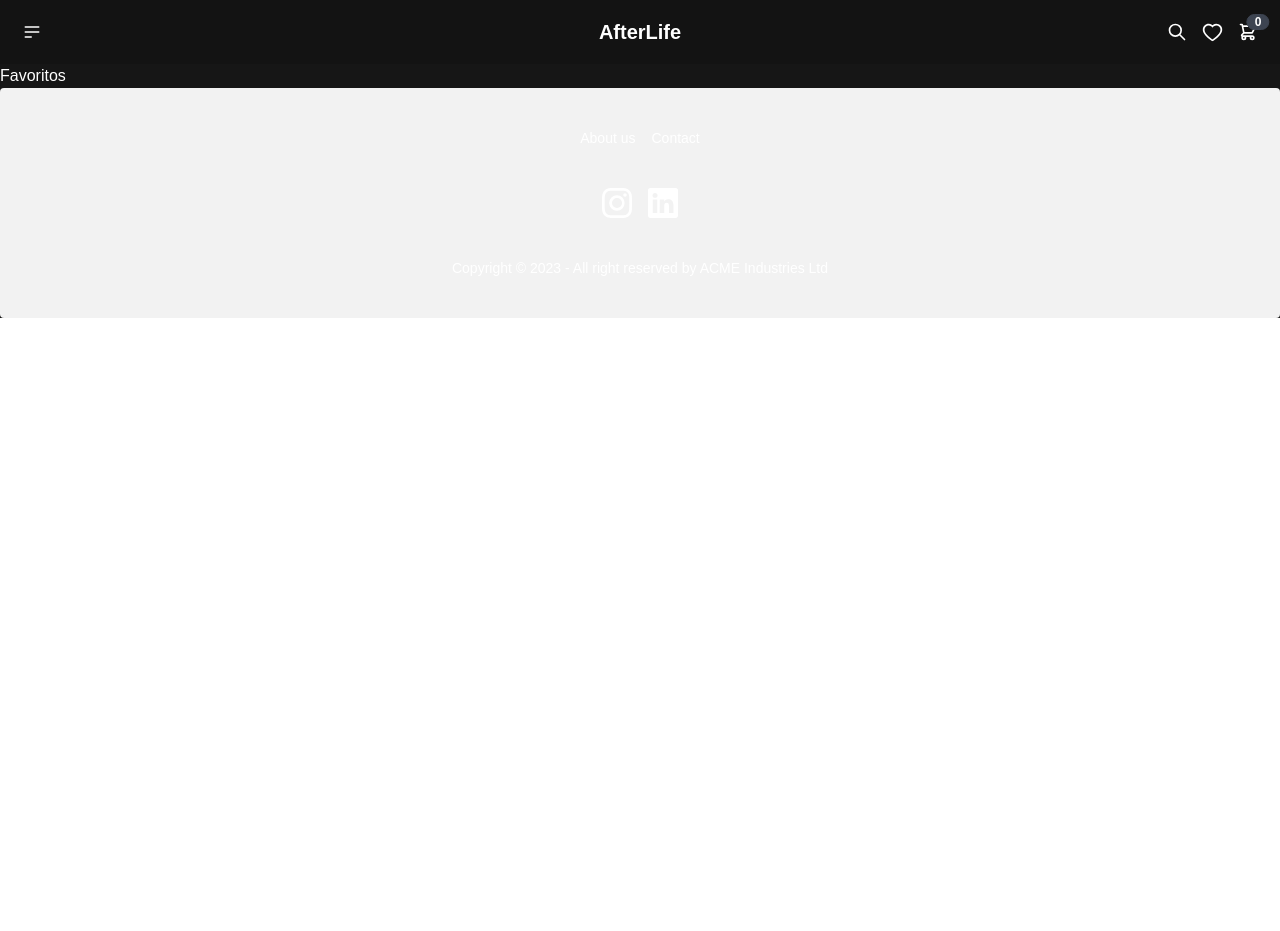
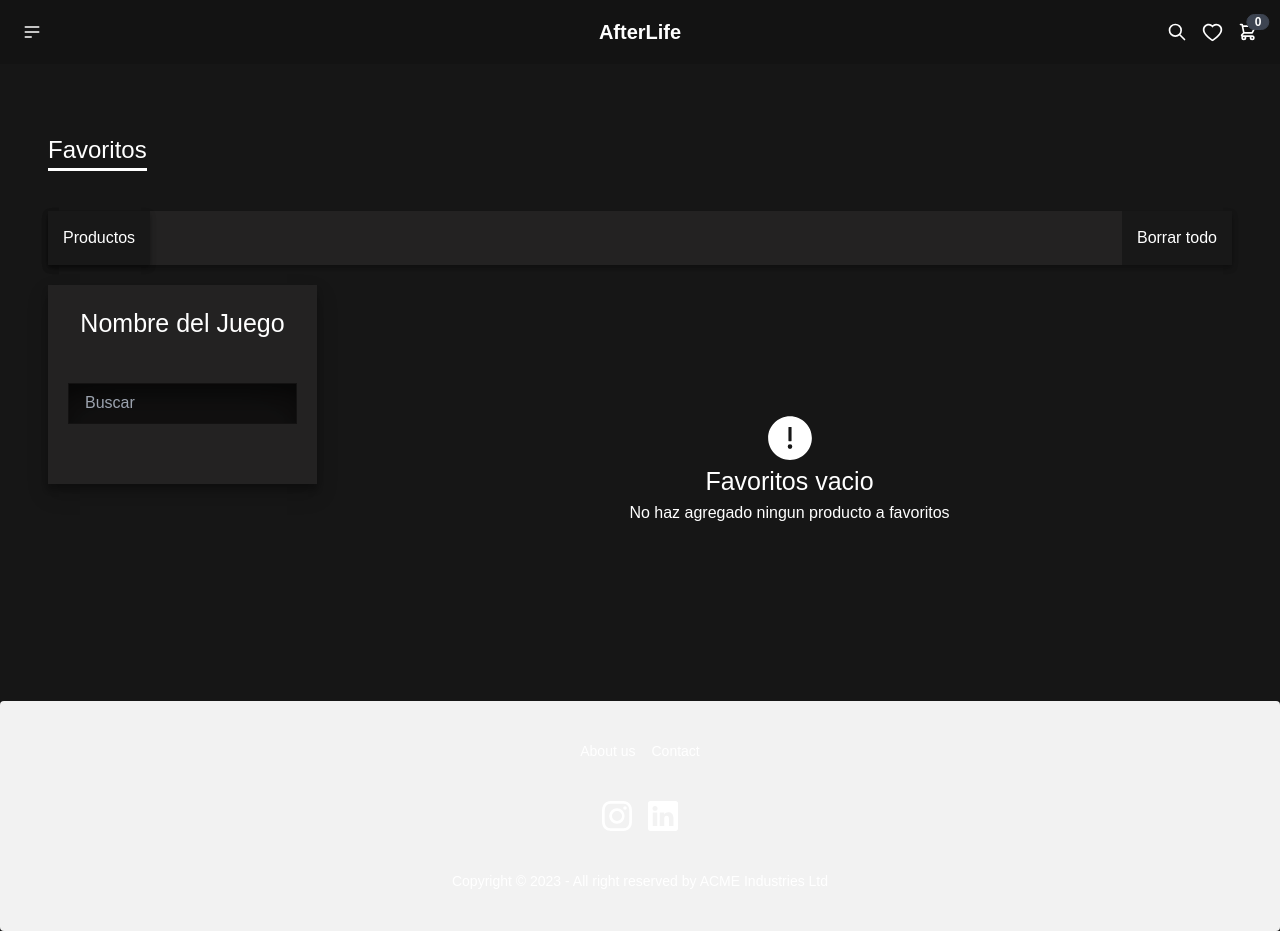
Before and after one commit to Agus-Sosa/Proyecto-react-2, a React (Vite) app: page /favoritos in a window 1280 px wide. Before the commit the page ends 800 px from the top, so only its background shows below. Built offline with nearby package versions, Linux system fonts and the light colour scheme; a web font is replaced by a local one.

Commit message:
Nueva funcionalidad de favoritos

```diff
--- a/src/components/BotonFavoritos.jsx
+++ b/src/components/BotonFavoritos.jsx
@@ -7,7 +7,10 @@ const BotonFavoritos = ({onAddFav}) => {
     return (
         <>
         <div className='contenedor-boton-favoritos'>
-            <button onClick={() => onAddFav()} >Agregar a favoritos</button>
+            <button onClick={() =>{
+                onAddFav()
+            }
+            } >Agregar a favoritos</button>
         </div>
         </>
     )
--- a/src/components/Cart.jsx
+++ b/src/components/Cart.jsx
@@ -86,7 +86,7 @@ const Cart = () => {
                             </div>
                             <div className='informacion' key={item.id}>
                             <p>{item.nombre}</p>
-
+                            <p>Cantidad: {calcularProductoCarrito() || 0}</p>
                             <div className="producto-digital">
                             </div>
                             </div>
--- a/src/components/Context/CartContext.jsx
+++ b/src/components/Context/CartContext.jsx
@@ -1,9 +1,11 @@
 import { createContext, useState } from "react";
-
+import { ToastContainer, toast } from 'react-toastify';
 export const CartConext = createContext();
 
 const CartConextProvider = ({children}) => {
     const [listaCarrito, SetListaCarrito] = useState([]);
+    const [listaFavoritos, setListaFavoritos] = useState([]);
+
 
     const agregarACarrito = (item, qty) => {
         let noExiste = listaCarrito.find(prod => prod.id === item.id)
@@ -25,6 +27,51 @@ const CartConextProvider = ({children}) => {
         }
     }
 
+    const AgregarAFavoritos = (item) => {
+        let noExiste = listaFavoritos.find(prod => prod.id === item.id)
+        if(noExiste === undefined) {
+            toast.info('Se Agrego a favoritos', {
+                position: "top-right",
+                autoClose: 5000,
+                hideProgressBar: false,
+                closeOnClick: true,
+                pauseOnHover: true,
+                draggable: true,
+                progress: undefined,
+                theme: "dark",
+                });
+            setListaFavoritos([
+                ...listaFavoritos,
+                {
+                    id: item.id,
+                    nombre: item.nombre,
+                    imagen: item.imagen,
+                    precio: item.precio,
+                }
+            ])
+        } else {
+            toast.warn('Este articulo ya se encuentra en favoritos', {
+                position: "top-right",
+                autoClose: 5000,
+                hideProgressBar: false,
+                closeOnClick: true,
+                pauseOnHover: true,
+                draggable: true,
+                progress: undefined,
+                theme: "dark",
+                });
+        }
+    }
+
+
+    const eliminarListaFavoritos = () => {
+        setListaFavoritos([])
+    }
+
+    const EliminarProductoFavoritos = (id) => {
+        let eliminar = listaFavoritos.filter(prod => prod.id !== id)
+        setListaFavoritos(eliminar)
+    }
 
 
     const eliminarProducto = (id) =>{
@@ -53,11 +100,14 @@ const CartConextProvider = ({children}) => {
         return (calcularSubTotal() + calcularImpuestos()) + 5;
     }
 
+
+
     return (
         <>
-        <CartConext.Provider value={{listaCarrito ,agregarACarrito, eliminarProducto, eliminarCarrito, calcularSubTotal, calcularProductoCarrito, precioTotal, calcularImpuestos}}>
+        <CartConext.Provider value={{listaCarrito ,agregarACarrito, eliminarProducto, eliminarCarrito, calcularSubTotal, calcularProductoCarrito, precioTotal, calcularImpuestos, AgregarAFavoritos, listaFavoritos, eliminarListaFavoritos, EliminarProductoFavoritos}}>
             {children}
         </CartConext.Provider>
+        <ToastContainer/>
         </>
     )
 }
--- a/src/components/Favoritos.jsx
+++ b/src/components/Favoritos.jsx
@@ -1,17 +1,80 @@
 import React from 'react'
 import { useContext } from 'react'
 import { CartConext } from './Context/CartContext'
+import { Link } from 'react-router-dom'
+import {TbHeartOff} from 'react-icons/tb'
+import {AiFillExclamationCircle} from 'react-icons/ai'
+import './Styles/favoritos.css'
+import './Styles/items.css'
+import { useState } from 'react'
 
 const Favoritos = () => {
     const {listaFavoritos} = useContext(CartConext)
-    const {agregarAFavoritos} = useContext(CartConext)
+    const {eliminarListaFavoritos} = useContext(CartConext)
+    const {EliminarProductoFavoritos} = useContext(CartConext)
+    const [busqueda, setBusqueda] = useState()
     return (
         <>
-        <div>Favoritos</div>
         {
+            <section className="contenedor-favoritos">
+                <div className="contenedor-titulo-favoritos">
+                    <h1>Favoritos</h1>
+                </div>
+                <div className="contenedor-contador-fav">
+                    <span>Productos</span>
+                    <button onClick={eliminarListaFavoritos}> Borrar todo</button>
+                </div>
+            <div className="contenedor-articulos">
+            <div className="buscador-favoritos">
+                <h2>Nombre del Juego</h2>
+            <input type="text" placeholder="Buscar" className="input w-full max-w-xs" />
+            </div>
+            <div className="articulos">
+                {
+                listaFavoritos.length > 0
+                    ? listaFavoritos.map(item =>
+                        <>
+                            <div className='card-favoritos' key={item.id}>
+                        <Link to={`/item/${item.id}`} >
+                        <div className='contenedor-img-card'>
+                            <div className='contenedor-imagen'>
+                        <article>
+                            <img src={item.imagen} alt="Ver Producto" />
+                        </article>
+                        <span className='categoria-item'>
+                            <img src={item.icono} alt="" />
+                        </span>
+                            </div>
+                        </div>
+                    </Link>
+                        <div className='contenedor-info-card'>
+                            <p>{item.nombre}</p>
+                            <span>US${item.precio}</span>
+                            <div className='contenedor-fav-icono'>
+                            <button onClick={() => EliminarProductoFavoritos(item.id)}><TbHeartOff/></button>
+                            </div>
+                            </div>
 
-        }
-        </>
+                    </div>
+                        </>
+                    )
+                : <div className="contenedor-fav-vacio">
+                    <div className="contenedor-icono-vacio">
+                    <AiFillExclamationCircle/>
+                    </div>
+                    <h2>
+                        Favoritos vacio
+                    </h2>
+                    <p>No haz agregado ningun producto a favoritos</p>
+                </div>
+                }
+
+            </div>
+            </div>
+            </section>
+
+                }
+                </>
     )
 }
 
--- a/src/components/ItemDetail.jsx
+++ b/src/components/ItemDetail.jsx
@@ -20,9 +20,9 @@ import BotonFavoritos from './BotonFavoritos'
 const ItemDetail = ({item}) => {
     const [contadorItem, setContadorItem] = useState(0)
     const {agregarACarrito} = useContext(CartConext)
-    const {agregarAFavoritos} = useContext(CartConext)
+    const {AgregarAFavoritos} = useContext(CartConext)
     const onAddFav = () => {
-        agregarAFavoritos(item)
+        AgregarAFavoritos(item)
     }
     const onAdd = (qty) =>{
         toast('Se Agrego al carrito! 🛒', {
@@ -80,6 +80,7 @@ const ItemDetail = ({item}) => {
                         ?<>
                         <ItemCount stock={item.stock} inicial={contadorItem} onAdd={onAdd}/>
                         <BotonFavoritos onAddFav={onAddFav}/>
+                        {/* <button onClick={AgregarAFavoritos}>Agregar a favoritos</button> */}
                         </>
                         :<>
                         <Link to={'/carrito'}>
--- a/src/components/Styles/carrito.css
+++ b/src/components/Styles/carrito.css
@@ -88,6 +88,10 @@
     font-weight: bold;
     font-size: 19px;
     min-width: 295px
+}
+
+.informacion p:nth-child(2) {
+    font-size: 15px;
 }
 
 .contenedor-precio-prod {
--- a/src/components/Styles/count.css
+++ b/src/components/Styles/count.css
@@ -17,13 +17,17 @@
     font-size: 30px;
 }
 
-.contenedor-contador-botones {
-}
-
 .contenedor-boton-comprar button{
     width: 100%;
     padding: 10px;
     font-weight: 800;
     background: white;
+    transition: .5s all;
     color: black;
+    border: solid 1px;
 }
+
+.contenedor-boton-comprar button:hover {
+    background: none;
+    color: white;
+}
--- a/src/components/Styles/favoritos.css
+++ b/src/components/Styles/favoritos.css
@@ -11,8 +11,142 @@
     padding: 10px;
     width: 100%;
     margin: 10px 0px;
+    transition: .5s all;
+}
+
+.contenedor-boton-favoritos button:hover {
+    background-color: white;
+    color: black;
 }
 
 .favoritos-widget {
     font-size: 23px;
 }
+
+/* .contenedor-favoritos {
+    display: flex;
+    justify-content: center;
+} */
+
+.contenedor-favoritos {
+    display: flex;
+    margin: 3pc;
+    flex-direction: column;
+}
+
+.contenedor-articulos {
+    display: flex;
+
+}
+
+.articulos {
+    width: 100%;
+    flex-wrap: wrap;
+    display: flex;
+}
+
+.articulos img {
+    width: 200px;
+}
+
+.buscador-favoritos {
+    background-color: #232222;
+    padding: 20px;
+    max-height: 199px;
+    min-width: 269px;
+    display: flex;
+    margin-right: 30px;
+    box-shadow: rgb(0 0 0 / 19%) 0px 10px 20px, rgb(0 0 0 / 23%) 0px 6px 6px;
+    flex-direction: column;
+    justify-content: space-between;
+}
+
+.buscador-favoritos input {
+    background: #131212;
+    border-radius: 0px;
+    display: flex;
+    margin: 40px 0px;
+    box-shadow: rgb(0 0 0 / 25%) 0px 30px 60px -12px inset, rgb(0 0 0 / 84%) 0px 18px 36px -18px inset;
+}
+
+.card-favoritos {
+    width: 292px;
+    border-radius: 10px;
+    box-shadow: rgb(0 0 0 / 25%) 0px 14px 28px, rgb(0 0 0 / 22%) 0px 10px 10px;
+    background-color: #181818;
+    transition: transform 1s;
+    margin: 0px 11px;
+}
+
+
+.contenedor-titulo-favoritos {
+    display: flex;
+    margin: 20px 0px;
+}
+
+.contenedor-titulo-favoritos h1 {
+    font-size: 24px;
+    border-bottom: solid ;
+}
+
+.contenedor-contador-fav {
+    display: flex;
+    background: #232222;
+    padding: 0px 0px;
+    margin: 20px 0px;
+    box-shadow: rgba(0, 0, 0, 0.16) 0px 3px 6px, rgba(0, 0, 0, 0.23) 0px 3px 6px;
+}
+
+.contenedor-contador-fav span {
+    padding: 15px;
+    box-shadow: rgba(0, 0, 0, 0.16) 0px 3px 6px, rgba(0, 0, 0, 0.23) 0px 3px 6px;
+    background: #181818;
+}
+
+.contenedor-contador-fav button {
+    display: flex;
+    align-items: center;
+    margin-left: auto;
+    padding: 15px;
+    background: #181818;
+    transition: .5s all;
+
+}
+
+.contenedor-contador-fav button:hover {
+    background: #343434;
+}
+
+.contenedor-contador-fav button svg {
+    margin: 0px 5px;
+}
+
+.contenedor-fav-icono {
+    float: right;
+    transition: .5s all;
+    padding: 8px;
+    display: flex;
+    align-items: center;
+    border-radius: 5px;
+}
+
+.contenedor-fav-icono:hover {
+    background-color: #343434;
+}
+
+.contenedor-fav-icono svg {
+    font-size: 25px;
+}
+
+.contenedor-fav-vacio {
+    display: flex;
+    flex-direction: column;
+    justify-content: center;
+    align-items: center;
+    margin: auto;
+    padding: 8pc 0pc;
+}
+
+.contenedor-icono-vacio svg {
+    font-size: 50px;
+}
```
